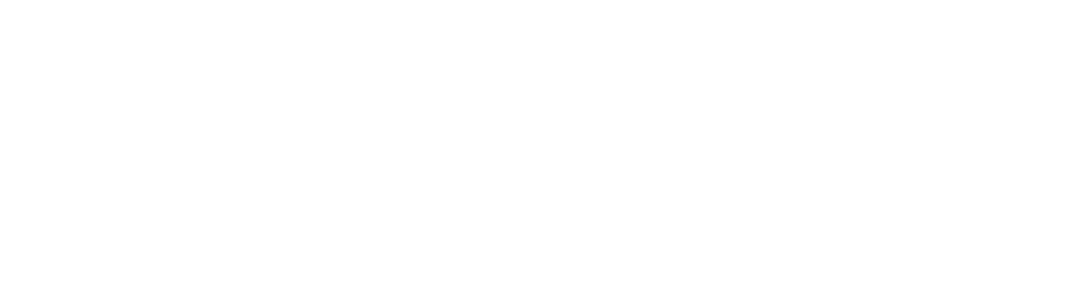
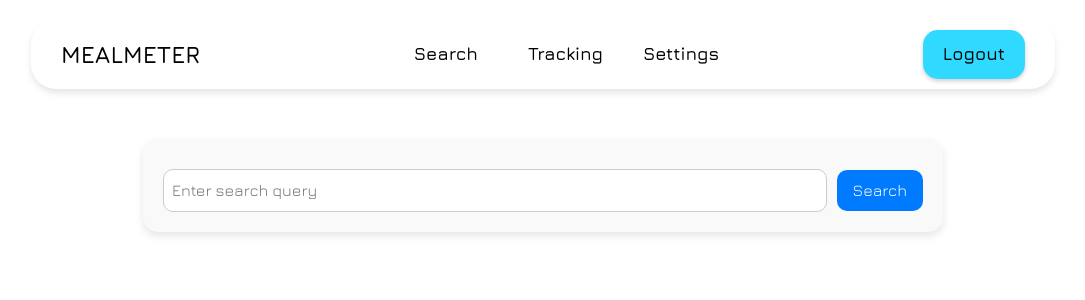
Before and after one commit to victor-alago/mealmeter_web, a React (Create React App) app in the folder frontend/: page /search in a window 1280 px wide. Before the commit this address had no page. Shown: the top 300 px of the page, without its empty margins (97-1182 px from the left). Built offline with nearby package versions, Linux system fonts and the light colour scheme.

Commit message:
feat: Added Food Search Page

```diff
--- a/frontend/src/App.js
+++ b/frontend/src/App.js
@@ -6,6 +6,7 @@
 import DashboardPage from "./pages/DashboardPage";
 import SetupPage from "./pages/SetupPage";
 import ProfilePage from "./pages/ProfilePage";
+import SearchPage from "./pages/SearchPage";
 
 const App = () => {
   return (
@@ -17,6 +18,7 @@
         <Route path="/dashboard" element={<DashboardPage />} />
         <Route path="/setup" element={<SetupPage />} />
         <Route path="/profile" element={<ProfilePage />} />
+        <Route path="/search" element={<SearchPage />} />
       </Routes>
     </Router>
   );
--- a/frontend/src/assets/css/NavbarHome.module.css
+++ b/frontend/src/assets/css/NavbarHome.module.css
@@ -36,21 +36,29 @@
 
 /* Menu item styles */
 .menuItem {
-    position: relative; /* To anchor dropdown (if any) */
+    position: relative;
+    /* To anchor dropdown (if any) */
     padding: 10px;
     cursor: pointer;
-    transition: background-color 0.3s ease-in-out, color 0.3s ease-in-out; /* Smooth hover transition */
+    transition: background-color 0.3s ease-in-out, color 0.3s ease-in-out;
+    /* Smooth hover transition */
+    color: black;
+    /* Change this to your desired color */
 }
 
 .menuItem:hover {
-    color: #40cfff; /* Black text on hover */
-    border-radius: 8px; /* Rounded corners on hover */
+    color: #40cfff;
+    /* Black text on hover */
+    border-radius: 8px;
+    /* Rounded corners on hover */
 }
 
 /* Active menu item when clicked */
 .active {
-    color: #40cfff; /* White text for active state */
-    border-radius: 8px; /* Ensure rounded corners are applied */
+    color: #40cfff;
+    /* White text for active state */
+    border-radius: 8px;
+    /* Ensure rounded corners are applied */
 }
 
 /* Button styles */
@@ -73,18 +81,28 @@
 
 /* Dropdown menu below the navbar */
 .dropdownMenu {
-    position: absolute; /* Anchor it relative to the parent .menuItem */
-    top: 100%; /* Place it directly below the parent menu item */
-    left: 0; /* Align it to the left of the parent */
-    background-color: white; /* White background for the dropdown */
+    position: absolute;
+    /* Anchor it relative to the parent .menuItem */
+    top: 100%;
+    /* Place it directly below the parent menu item */
+    left: 0;
+    /* Align it to the left of the parent */
+    background-color: white;
+    /* White background for the dropdown */
     list-style: none;
-    padding: 10px 0; /* Vertical padding for dropdown items */
+    padding: 10px 0;
+    /* Vertical padding for dropdown items */
     margin: 0;
-    border-radius: 8px; /* Rounded corners for the dropdown */
-    box-shadow: 0 4px 6px rgba(0, 0, 0, 0.1); /* Subtle shadow */
-    z-index: 999; /* Ensure it appears above other elements */
-    min-width: 180px; /* Consistent dropdown width */
-    border-top: 4px solid #40cfff; /* Pink border on top for styling */
+    border-radius: 8px;
+    /* Rounded corners for the dropdown */
+    box-shadow: 0 4px 6px rgba(0, 0, 0, 0.1);
+    /* Subtle shadow */
+    z-index: 999;
+    /* Ensure it appears above other elements */
+    min-width: 180px;
+    /* Consistent dropdown width */
+    border-top: 4px solid #40cfff;
+    /* Pink border on top for styling */
 }
 
 .dropdownItem {
--- /dev/null
+++ b/frontend/src/assets/css/SearchPage.module.css
@@ -0,0 +1,38 @@
+.searchContainer {
+    width: 800px;
+    margin: 50px auto;
+    padding: 20px;
+    background-color: #f9f9f9;
+    border-radius: 15px;
+    box-shadow: 0 4px 8px rgba(0, 0, 0, 0.1);
+    font-family: 'Jura', sans-serif;
+}
+
+.searchItem {
+    display: flex;
+    align-items: center;
+    margin-top: 10px;
+    border-radius: 30px;
+}
+
+.inputField {
+    flex: 1;
+    padding: 8px;
+    margin-right: 10px;
+    border: 1px solid #ccc;
+    border-radius: 4px;
+    border-radius: 10px;
+}
+
+.actionButton {
+    padding: 8px 16px;
+    background-color: #007bff;
+    color: white;
+    border: none;
+    border-radius: 10px;
+    cursor: pointer;
+}
+
+.actionButton:hover {
+    background-color: #0056b3;
+}
--- a/frontend/src/components/NavbarHome.js
+++ b/frontend/src/components/NavbarHome.js
@@ -18,7 +18,11 @@
         MEALMETER
       </Link>
       <ul className={styles.menu}>
-        <li className={styles.menuItem}>Search</li>
+        <li className={styles.menuItem}>
+          <Link to="/search" className={styles.menuItem}>
+            Search
+          </Link>
+        </li>
         <li className={styles.menuItem}>Tracking</li>
         <li
           className={`${styles.menuItem} ${showSettings ? styles.active : ''}`} // Add active class dynamically
--- /dev/null
+++ b/frontend/src/pages/SearchPage.js
@@ -0,0 +1,73 @@
+import React, { useState } from 'react';
+import styles from '../assets/css/SearchPage.module.css';
+import NavbarHome from '../components/NavbarHome';
+import axios from 'axios';
+
+function SearchPage() {
+    const [searchQuery, setSearchQuery] = useState('');
+    const [searchResults, setSearchResults] = useState([]);
+
+    const handleSearch = async () => {
+        try {
+            // Retrieve the token from localStorage
+            const token = localStorage.getItem('token');
+            if (!token) {
+                throw new Error('No authorization token found');
+            }
+
+            const response = await axios.get('http://localhost:8000/food/search', {
+                params: { query: searchQuery },
+                headers: {
+                    'Authorization': `Bearer ${token}`,
+                    'Content-Type': 'application/json'
+                }
+            });
+
+            setSearchResults(response.data.results || []);
+            console.log('Search results:', response.data.results);
+        } catch (error) {
+            console.error('Error fetching search results:', error);
+        }
+    };
+
+    return (
+        <div>
+            <NavbarHome />
+            <div className={styles.searchContainer}>
+                <div className={styles.searchItem}>
+                    <input
+                        type="text"
+                        value={searchQuery}
+                        onChange={(e) => setSearchQuery(e.target.value)}
+                        className={styles.inputField}
+                        placeholder="Enter search query"
+                    />
+                    <button onClick={handleSearch} className={styles.actionButton}>
+                        Search
+                    </button>
+                </div>
+            </div>
+            {searchResults.length > 0 && (
+                <div className={styles.searchContainer}>
+                    <div className={styles.resultsContainer}>
+                        <ul className={styles.resultsList}>
+                            {searchResults.map((result, index) => (
+                                <li key={index} className={styles.resultItem}>
+                                    <h3>{result.food_name}</h3>
+                                    <p>{result.food_description}</p>
+                                    <p>Type: {result.food_type}</p>
+                                    {result.brand_name && <p>Brand: {result.brand_name}</p>}
+                                    <a href={result.food_url} target="_blank" rel="noopener noreferrer">
+                                        More Info
+                                    </a>
+                                </li>
+                            ))}
+                        </ul>
+                    </div>
+                </div>
+            )}
+        </div>
+    );
+}
+
+export default SearchPage;
```
